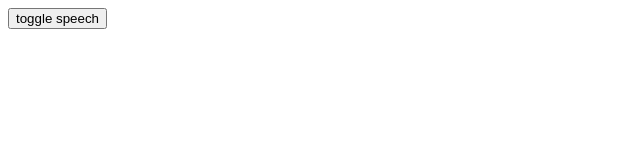
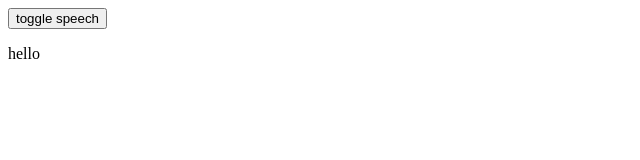
Before and after one commit to aaya-ahmed/speech, an Angular app: page / in a window 1280 px wide. Shown: the top 160 px of the page, without its empty margins (0-640 px from the left). Built offline with nearby package versions, Linux system fonts and the light colour scheme.

Commit message:
Update app.component.ts

```diff
--- a/src/app/app.component.ts
+++ b/src/app/app.component.ts
@@ -63,7 +63,7 @@ export class AppComponent implements OnInit {
   dataArray!: Uint8Array;
   source!: MediaStreamAudioSourceNode;
   animationId: number = 0;
-  word=''
+  word='hello'
   private mediaStream?: MediaStream;
   constructor(
 
```
